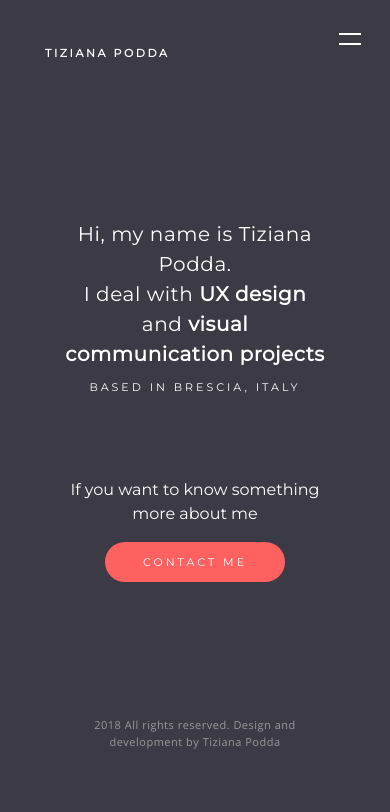
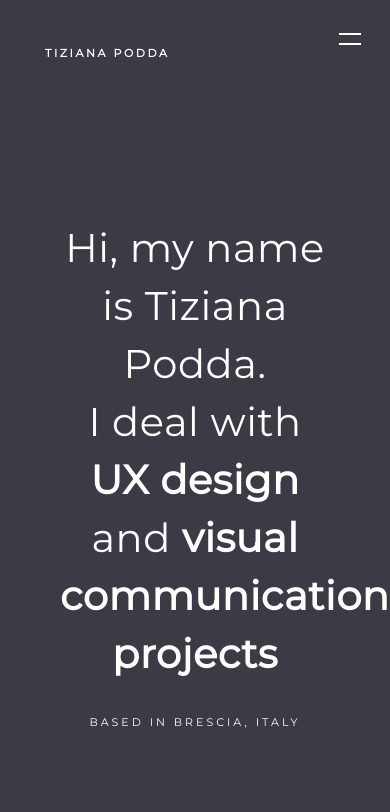
Before and after one commit to tizianapodda/portfolio, a plain HTML site: page index.html in a window 390 px wide. Shown: the top 812 px of the page. Drawn offline with nearby package versions, Linux system fonts and the light colour scheme.

Commit message:
Sistemats versione mobile del sito

```diff
--- a/css/stili.scss
+++ b/css/stili.scss
@@ -312,14 +312,25 @@ nav{
     left: -90px;
 }
 
-/* Media query */
-// Small devices (landscape phones, 576px and up)
-@media (max-width: 576px) {
+@media only screen and (min-width: 0px) and (max-width: 575px) {
+
+}
+
+@media only screen and (max-width: 576px) {
 
 }
 
 // Medium devices (tablets, 768px and up)
-@media (max-width: 768px) {
+@media only screen and (max-width: 768px){
+
+}
+
+// Large devices (desktops, 992px and up)
+@media only screen and (max-width: 992px){
+    #shape{
+        display: none;
+    }
+
     nav{
         #desktop-menu{
             display: none;
@@ -339,26 +350,36 @@ nav{
             margin: 26vh 45px 0 45px;
             text-align: center;
 
-            .contact-me{
-                margin-top: 20%;
+            #my-description{
+                font-size: 2.5em;
+                line-height: 58px;
             }
 
+            .contact-me{
+                margin-top: 16%;
+                font-size: 1.4em;
+            }
+
+            #contact-me-button{
+                font-size: 1.4em;
+                width: 300px;
+                line-height: 50px;
+                height: 50px;
+                border-radius: 25px;
+                left: -150px;
+                margin-top: 25px;
+            }
+
+            //TODO risolvere problema nella versione "Ipad", il testo va troppo in fondo e non si vede
             #reserved{
                 float: none;
-                margin-top: 50%;
+                margin-top: 40vh;
             }
         }
     }
 }
 
-// Large devices (desktops, 992px and up)
-@media (max-width: 992px) {
-    #shape{
-        display: none;
-    }
-}
-
 // Extra large devices (large desktops, 1200px and up)
-@media (min-width: 1200px) {
+@media only screen and (min-width: 1200px) {
 
 }
--- a/index.html
+++ b/index.html
@@ -59,7 +59,7 @@
 		</div>
 
 		<div class="row" id="bottom-text">
-			<div class="col-md-6">
+			<div class="col-md-12 text-md-center text-lg-left col-lg-6">
 				<p id="my-description">
 					Hi, my name is <span id="name">Tiziana Podda.</span><br />
 					I deal with <b>UX design</b><br />
@@ -68,12 +68,12 @@
 				</p>
 			</div>
 
-			<div class="col-sm-12 d-md-none contact-me">
+			<div class="col-sm-12 text-md-center d-xs-block d-sm-block d-md-block d-lg-none contact-me">
 				<p>If you want to know something more about me</p>
 				<a href="#" id="contact-me-button">CONTACT ME</a>
 			</div>
 
-			<div class="col-md-6">
+			<div class="col-md-12 col-lg-6 text-md-center">
 				<p id="reserved">
 					2018 All rights reserved. Design and development by Tiziana Podda
 				</p>
```
Also changed, not shown: css/stili.css, 1 other file.
